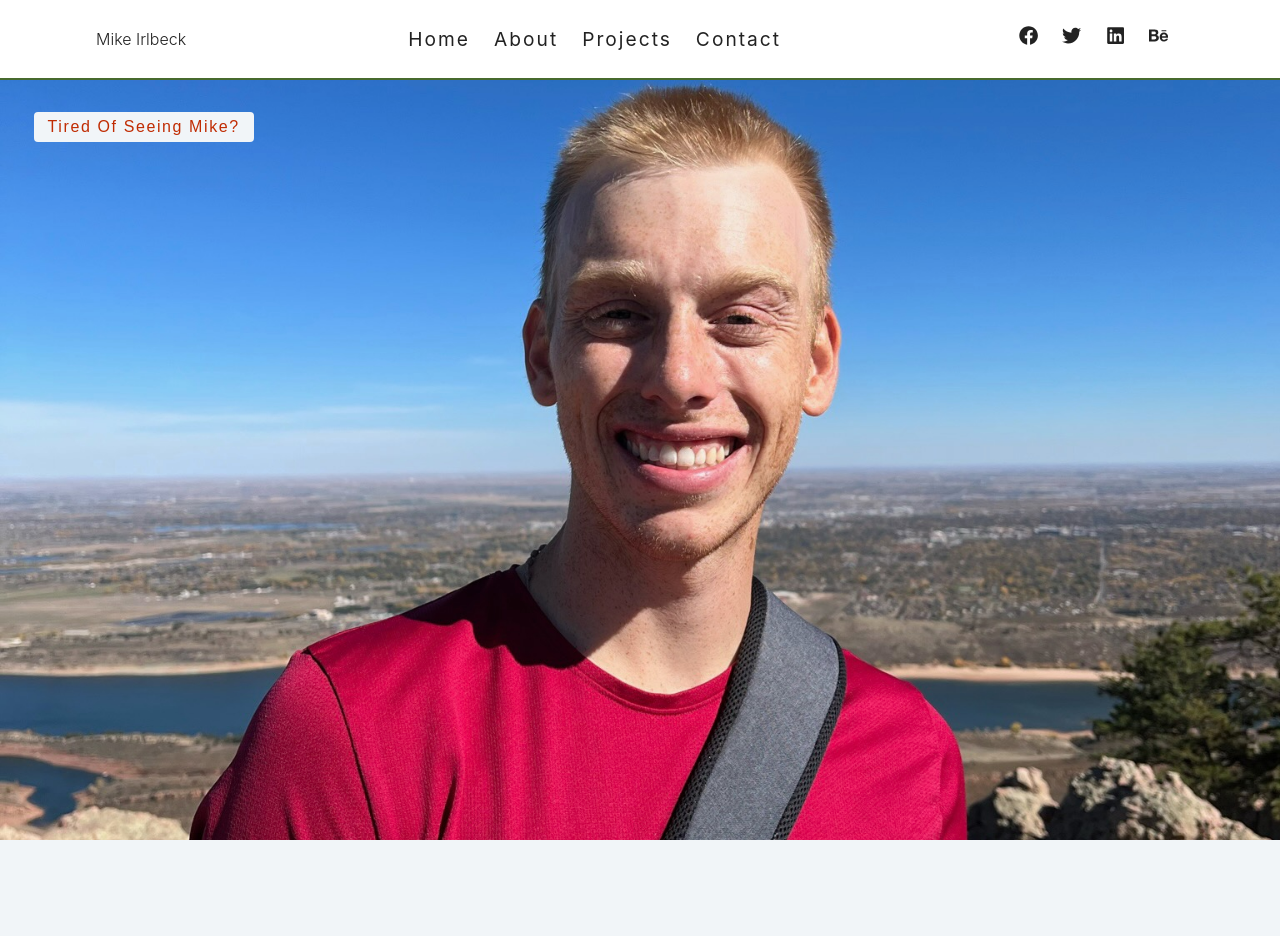
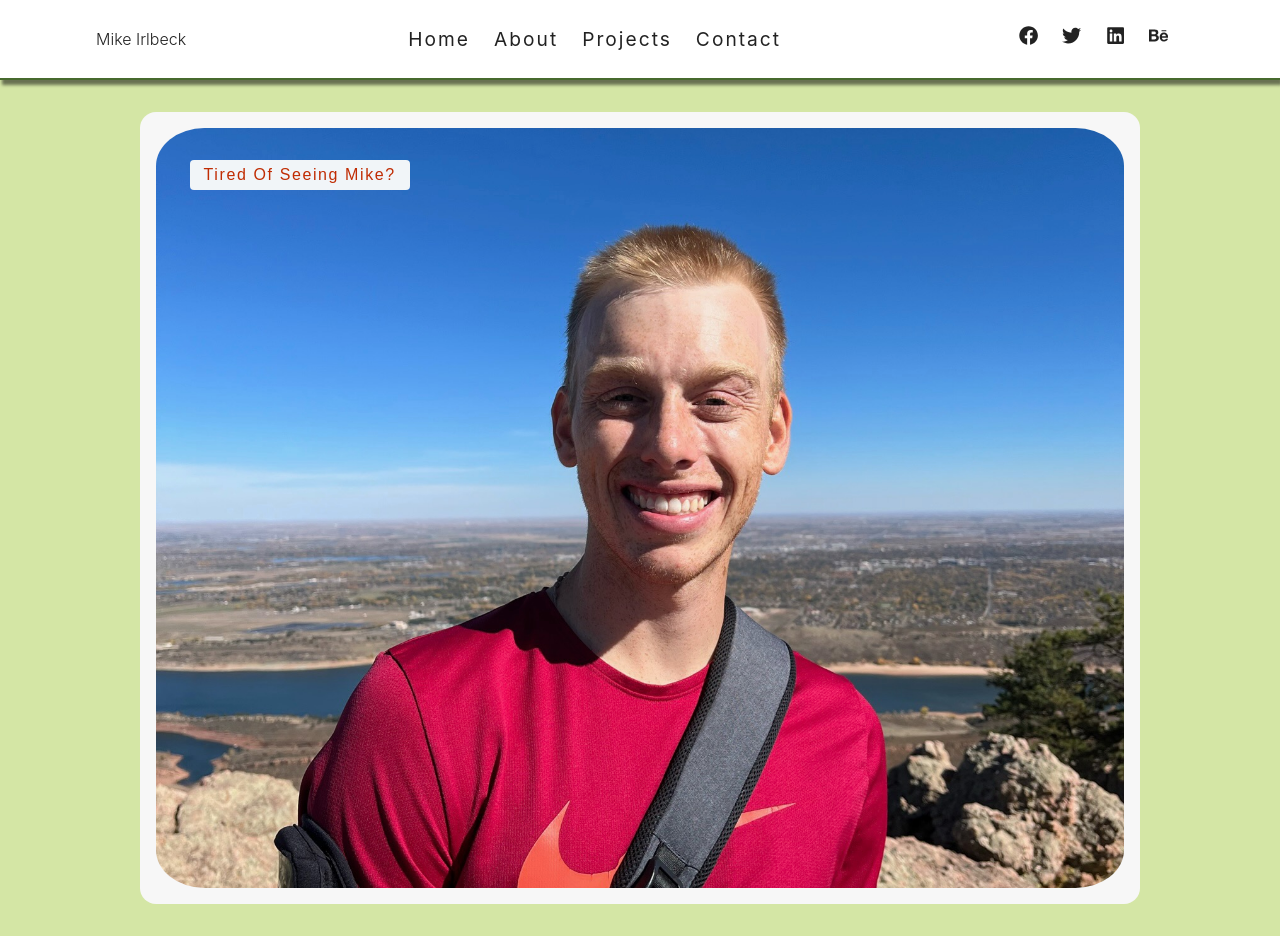
Before and after one commit to MikeIrlbeck/personal-site, a React (Create React App) app: page / in a window 1280 px wide. Before the commit the page ends 840 px from the top, so only its background shows below. Built offline with nearby package versions, Linux system fonts and the light colour scheme.

Commit message:
- improved background styling

```diff
--- a/src/index.css
+++ b/src/index.css
@@ -50,7 +50,8 @@ body {
   -webkit-font-smoothing: antialiased;
   -moz-osx-font-smoothing: grayscale;
   color: var(--mainBlack);
-  background: var(--mainBackground);
+  /* background: var(--mainBackground); */
+  background-color: var(--primaryLightColor);
   line-height: 1.4;
   font-size: 1rem;
   font-weight: 300;
@@ -84,6 +85,7 @@ a {
 img {
   width: 100%;
   display: block;
+  border-radius: 5%;
 }
 /*
 ======
@@ -170,6 +172,17 @@ Navbar
 Pages
 ======
 */
+.page-container {
+  display: block;
+  background-color: var(--offWhite);
+  width: 90vw;
+  max-width: 1000px;
+  /* margin: calc(var(--navbarHeight) + 2rem) auto 1rem; */
+  margin: 2rem auto;
+  border-radius: 1rem;
+  padding: 1rem;
+  z-index: -10;
+}
 .page-title {
   /* margin: 1rem auto; */
   text-align: center;
@@ -262,6 +275,8 @@ Projects
 }
 
 .project-title {
+  position: relative;
+  z-index: 5;
   background-color: var(--primaryLightColor);
   color: var(--mainBlack);
   overflow: hidden;
@@ -278,7 +293,10 @@ Projects
 }
 
 .project-subTitle {
+  position: absolute;
+  z-index: 5;
   background-color: var(--mainOverlayLight);
+  width: var(--projectImgWidth);
   color: var(--mainBlack);
   padding: 5px;
   /* opacity: 0.5; */
@@ -286,10 +304,10 @@ Projects
 
 .project-img {
   /* margin: 0 auto; */
-  position: absolute;
+  /* position: absolute; */
   top: 0;
   left: 0;
-  z-index: -5;
+  /* z-index: -5; */
   object-fit: cover;
   width: var(--projectImgWidth);
   height: var(--projectImgWidth);
@@ -298,7 +316,7 @@ Projects
   /* calc(var(--projectImgWidth)); */
 }
 
-.single-project {
+/* .single-project {
   position: absolute;
   top: 0;
   left: 0;
@@ -306,16 +324,16 @@ Projects
   background-color: var(--primaryLightColor);
   height: 100vh;
   width: 100vw;
-}
+} */
 
-.single-project-container {
+/* .single-project-container {
   background-color: var(--offWhite);
   width: 90vw;
   max-width: 1000px;
   margin: calc(var(--navbarHeight) + 2rem) auto 1rem;
   border-radius: 1rem;
   padding: 1rem;
-}
+} */
 
 .individual-project-img {
   display: block;
--- a/src/pages/About.js
+++ b/src/pages/About.js
@@ -3,7 +3,7 @@ import React from 'react';
 import Bio from '../components/Bio';
 const About = () => {
   return (
-    <div>
+    <div className='page-container'>
       <Bio />
     </div>
   );
--- a/src/pages/Home.js
+++ b/src/pages/Home.js
@@ -4,7 +4,7 @@ import Hero from '../components/Hero';
 
 const Home = () => {
   return (
-    <main>
+    <main className='page-container'>
       <Hero />
     </main>
   );
--- a/src/pages/Projects.js
+++ b/src/pages/Projects.js
@@ -5,7 +5,7 @@ import { Link } from 'react-router-dom';
 
 const Projects = () => {
   return (
-    <div className='project-container'>
+    <div className='page-container'>
       <h1 className='page-title'>Projects</h1>
       <ul className='projects-list'>
         {data.map((project) => {
--- a/src/pages/SingleProject.js
+++ b/src/pages/SingleProject.js
@@ -9,8 +9,7 @@ const SingleProject = () => {
     (item) => item.id === parseInt(id)
   );
   return (
-    <div className='single-project'>
-      <div className='single-project-container'>
+    <div className='page-container'>
       <h1 className='page-title'>{title}</h1>
       <h4 className='page-subtitle'>{subTitle}</h4>
       {video ? (
@@ -34,7 +33,6 @@ const SingleProject = () => {
         </p>
       )}
     </div>
-    </div>
   );
 };
 
```
Lines whose indentation alone changed are shown as unchanged.
